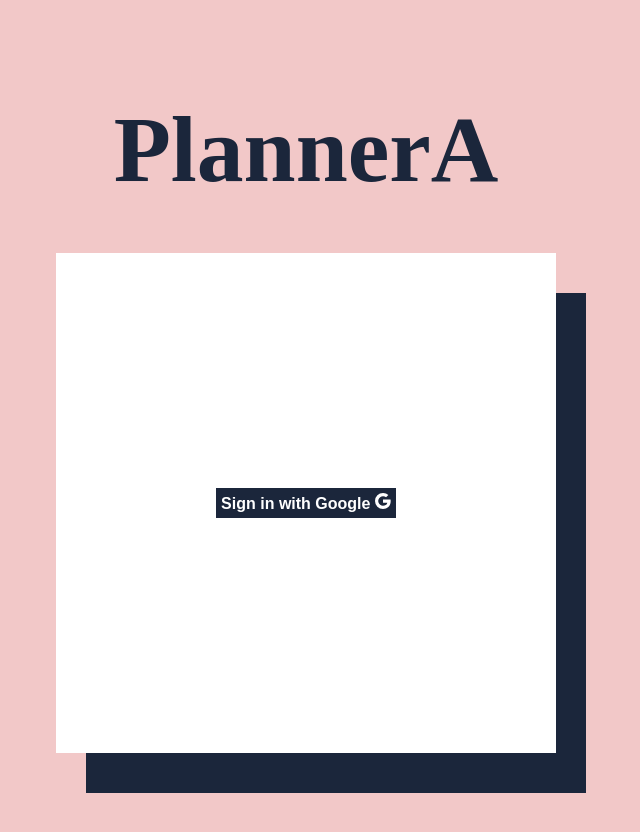
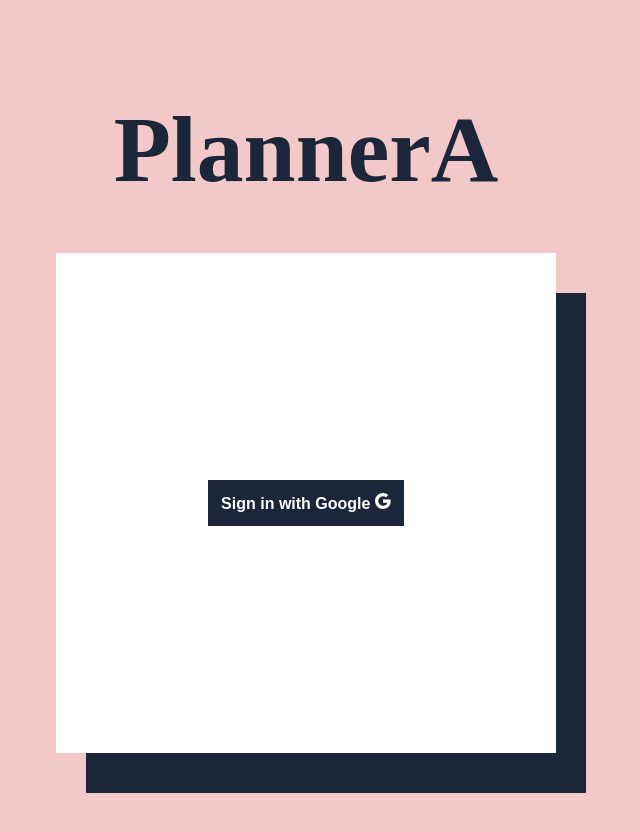
Before and after one commit to Mandiegr/PlannerA.2, a Next.js app: page /Home in a window 1280 px wide. Shown: the top 832 px of the page, without its empty margins (334-974 px from the left). Built offline with nearby package versions, Linux system fonts and the light colour scheme; no server answers.

Commit message:
style: Adjust dimensions for smaller screens

```diff
--- a/src/app/styles.ts
+++ b/src/app/styles.ts
@@ -18,6 +18,13 @@ export const Text = styled.text`
   color: ${theme.colors.green800};
   text-align: center;
   margin-bottom: 50px;
+
+
+  @media screen and (max-width: 700px) {
+    h3 {
+     font-size: 5rem;
+    }
+  }
 `;
 
 export const Square = styled.div`
@@ -31,6 +38,12 @@ export const Square = styled.div`
   background-color:  ${theme.colors.white};
   box-shadow: 30px 40px ${theme.colors.green800};
 
+  @media screen and (max-width: 700px) {
+   width: 300px;
+   height: 300px;
+
+  }
+
 
 `;
 
@@ -38,7 +51,7 @@ export const Button = styled.button`
 
   background-color:${theme.colors.green800};
   color: white;
-  padding: 5px;
+  padding: 0.8rem;
   border: none;
   //width: 50%;
   text-align: center;
```
